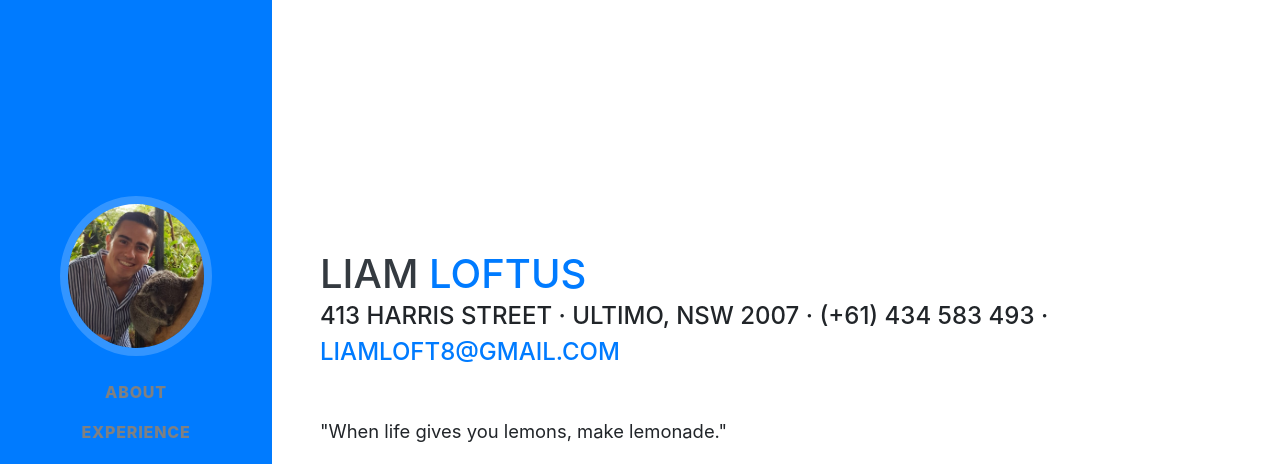
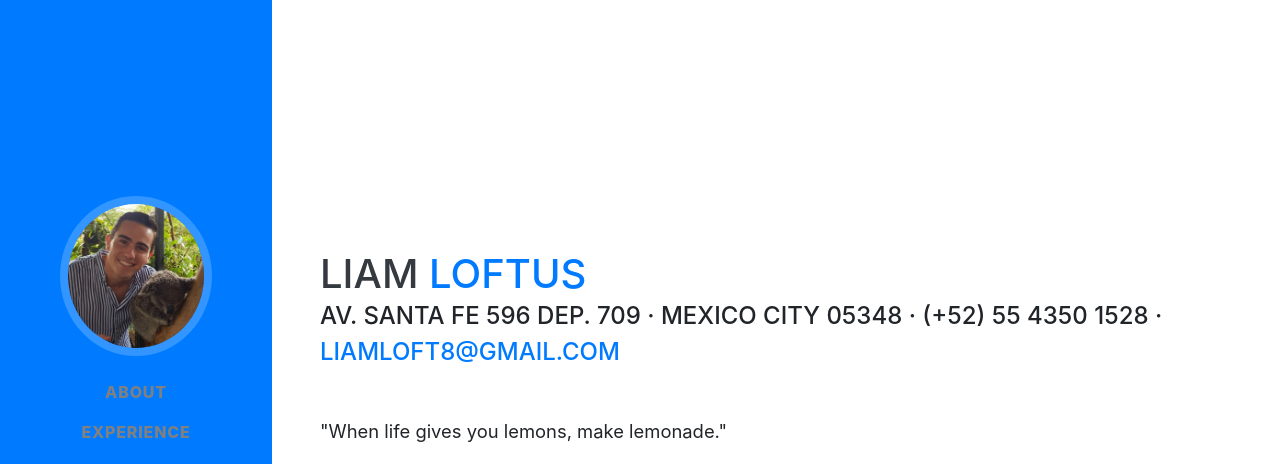
Before and after one commit to liamloft/Resume, a website with bundled scripts: page index.html in a window 1280 px wide. Shown: the top 464 px of the page. Built offline with nearby package versions, Linux system fonts and the light colour scheme; a web font is replaced by a local one.

Commit message:
Changed Loc back to MEX

```diff
--- a/index.html
+++ b/index.html
@@ -66,7 +66,7 @@
         <h1 class="mb-0">Liam
           <span class="text-primary">Loftus</span>
         </h1>
-        <div class="subheading mb-5">413 Harris Street · Ultimo, NSW 2007 · (+61) 434 583 493 ·
+        <div class="subheading mb-5">Av. Santa Fe 596 Dep. 709 · Mexico City 05348 · (+52) 55 4350 1528 ·
           <a href="mailto:liamloft8@gmail.com">liamloft8@gmail.com</a>
         </div>
         <p class="lead mb-5">"When life gives you lemons, make lemonade." </p>
```
